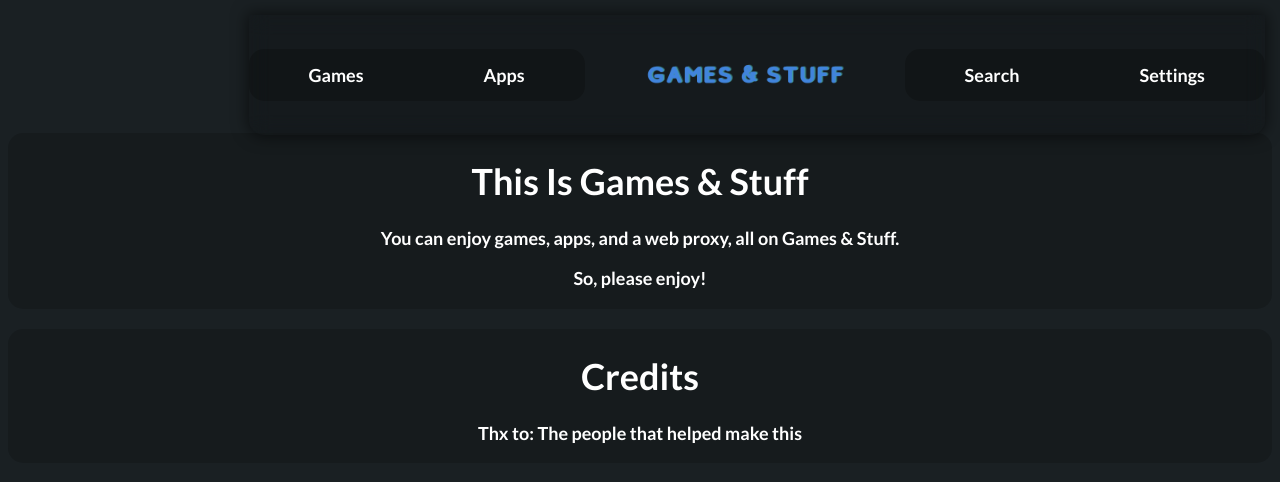
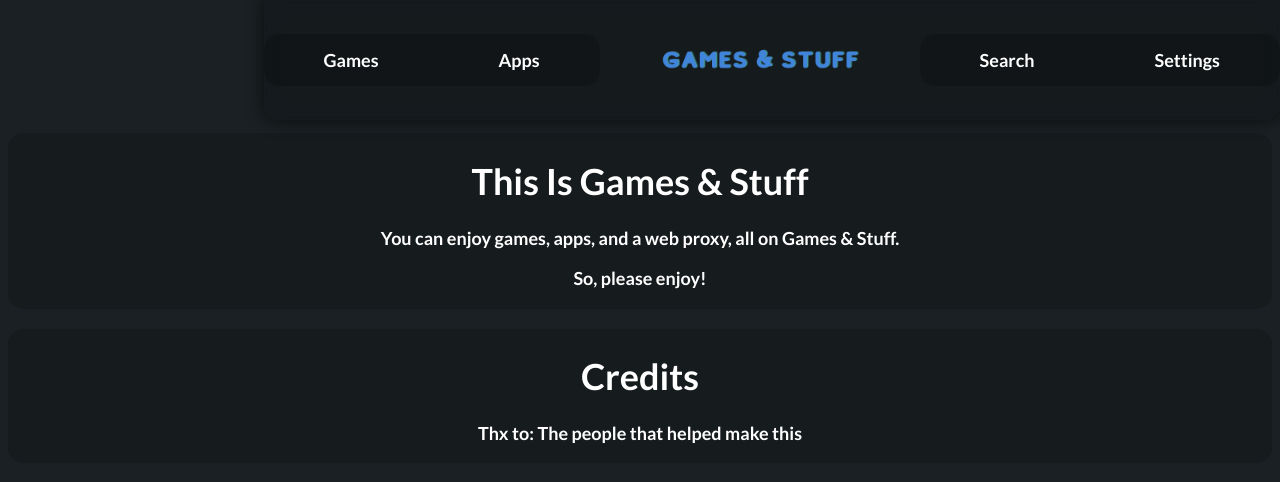
Before and after one commit to CHROMENICK/GamesAndStuffP, a website: page static/index.html in a window 1280 px wide. Drawn offline with Linux system fonts and the light colour scheme.

Commit message:
Update nav.css

```diff
--- a/static/nav.css
+++ b/static/nav.css
@@ -12,7 +12,6 @@ nav .navitems {
                           	font-size: 22px;
                             	left: 0;
                               	right: 0;
-                                	min-height: 10vh;
                                   	padding: 0;
                                       	background-color: rgba(255, 255, 255, 0.02);
                                         	box-shadow: 0 0 15px 2px rgba(0, 0, 0, 0.5);
@@ -20,8 +19,7 @@ nav .navitems {
                                             	transition: 0.35s ease;
                                               	z-index: 100;
                                                 backdrop-filter: blur(10px);
-                                                width: fill;
-                                                margin: 15px;
+                                                margin-bottom: 125px;
 }
 nav a {
       color: var(--text);
```
